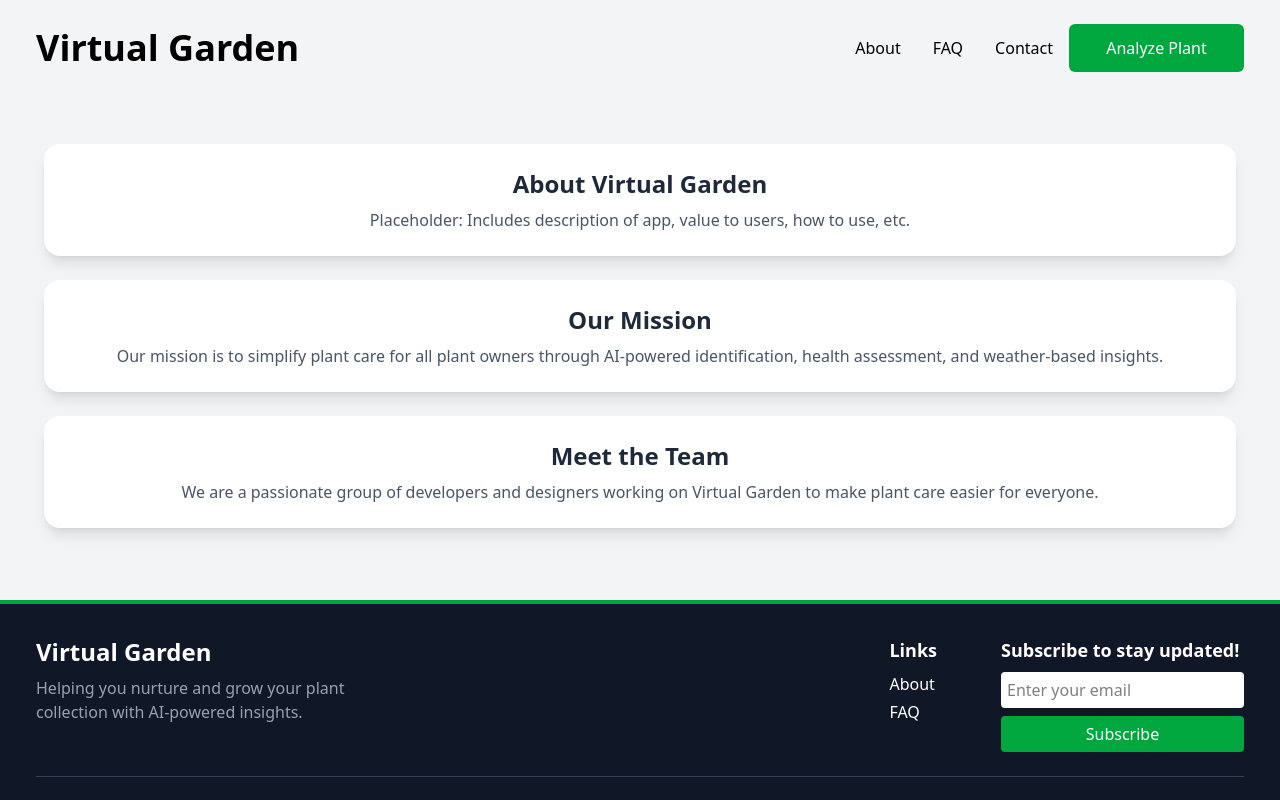
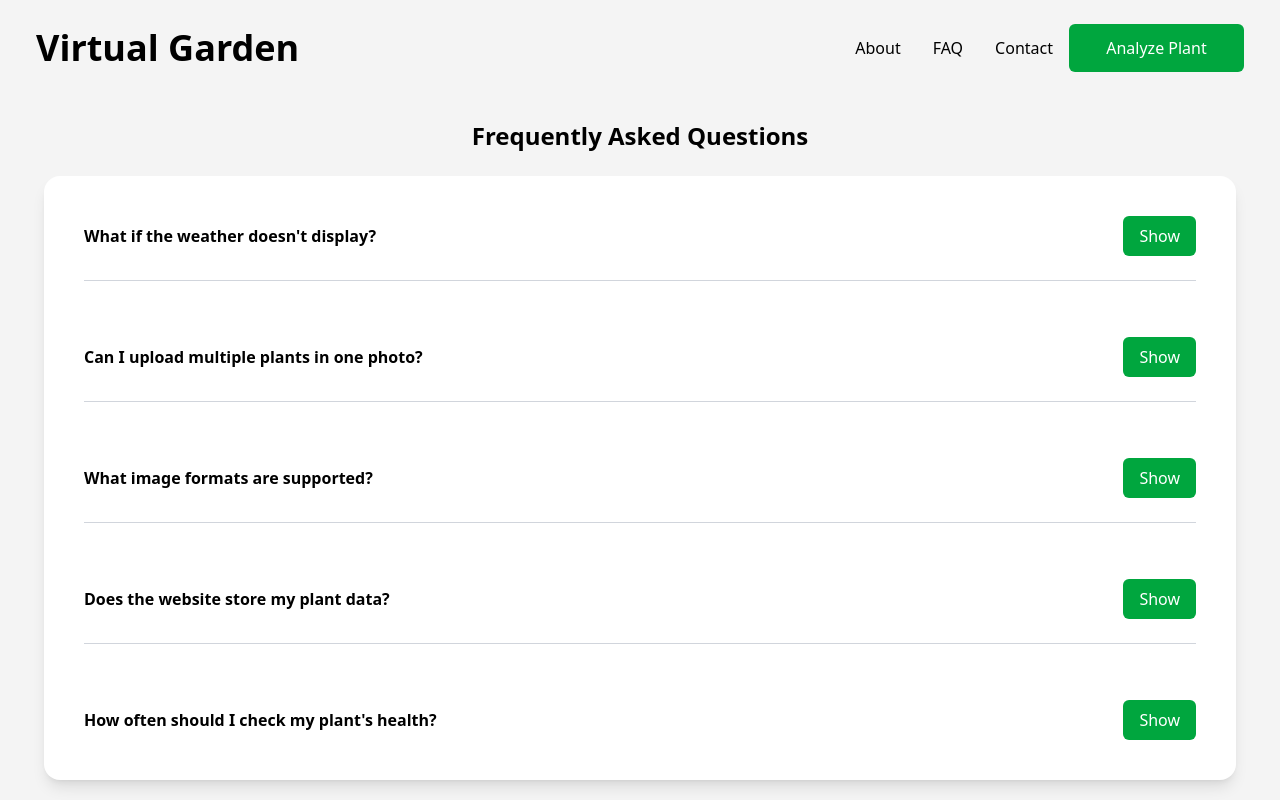
Before and after one commit to jxa94/Demo-deploy-for-vine-22, a React (Vite) app in the folder app/: page /About in a window 1280 px wide. Shown: the top 800 px of the page. Built offline with nearby package versions, Linux system fonts and the light colour scheme; no server answers.

Commit message:
Update About.jsx

```diff
--- a/app/src/pages/About.jsx
+++ b/app/src/pages/About.jsx
@@ -1,36 +1,55 @@
+import Navbar from '../components/Navbar';
 import React from 'react';
-import Navbar from '../components/Navbar';
+import { useState } from 'react';
 
-const About = () => {
+const FAQ = () => {
+
+    const [openIndex, setOpenIndex] = useState(null);
+
+    const faqs = [
+        { question: "What if the weather doesn't display?", answer: "If the webpage does not display the weather, please ensure that location access is granted and try uploading the photo again." },
+        { question: "Can I upload multiple plants in one photo?", answer: "It's recommended to upload one plant per photo. If there are multiple plants, the AI may misidentify the species or provide inaccurate health information." },
+        { question: "What image formats are supported?" , answer: "Currently, we support PNG, JPEG, JPG, WEBP, or GIF formats. Please ensure your image is in one of these formats before uploading." },
+        { question: "Does the website store my plant data?", answer: "Sorry, we don't have this function yet. The data will be deleted after you exit the analyze page." },
+        { question: "How often should I check my plant's health?", answer: "You can check as often as you'd like! However, we suggest uploading a new photo every 1–2 weeks or after any major change in appearance to monitor your plant's condition." }
+
+        /* Add or edit questions and answers as needed */
+    ];
+
+    const toggleAnswer = (index) => {
+    setOpenIndex(openIndex === index ? null : index);
+};
+
 return (
-    <div className="bg-gray-100">
+    <div>
         <Navbar />
-      <div className="md:text-center max-w-[1240px] mx-auto px-6 py-12">
+        <div className="max-w-[1240px] mx-auto p-6">
+            <h2 className="text-2xl font-bold text-center mb-6 ">Frequently Asked Questions</h2>
             <div className="bg-white p-6 rounded-2xl shadow-lg mb-6">
-          <h2 className="text-2xl font-semibold text-gray-800">About Virtual Garden</h2>
-          <p className="text-gray-600 mt-2">
-            Placeholder: Includes description of app, value to users, how to use, etc.
-          </p>
+                {faqs.map((faq, index) => (
+                    <div key={index} className="p-4">
+                        <div className="flex justify-between items-center">
+                            <p className="font-semibold">{faq.question}</p>
+                            <button
+                                className="bg-green-600 text-white px-4 py-2 rounded-md transition-all duration-300 hover:bg-green-700"
+                                onClick={() => toggleAnswer(index)}
+                            >
+                                {openIndex === index ? "Hide" : "Show"}
+                            </button>
                         </div>
 
-        <div className="bg-white p-6 rounded-2xl shadow-lg mb-6">
-          <h2 className="text-2xl font-semibold text-gray-800">Our Mission</h2>
-          <p className="text-gray-600 mt-2">
-            Our mission is to simplify plant care for all plant owners through AI-powered
-            identification, health assessment, and weather-based insights.
-          </p>
+                        {/* Sliding animation */}
+                        <div className={`overflow-hidden transition-all duration-500 ease-in-out ${openIndex === index ? "max-h-40 opacity-100 mt-2" : "max-h-0 opacity-0"}`}>
+                            <p className="text-gray-600 mb-4">{faq.answer}</p>
                         </div>
 
-        <div className="bg-white p-6 rounded-2xl shadow-lg mb-6">
-          <h2 className="text-2xl font-semibold text-gray-800">Meet the Team</h2>
-          <p className="text-gray-600 mt-2">
-            We are a passionate group of developers and designers working on Virtual Garden to
-            make plant care easier for everyone.
-          </p>
+                        {index < faqs.length - 1 && <hr className="border-gray-300 my-6" />}
+                    </div>
+                ))}
             </div>
         </div>
     </div>
 );
-}
+};
 
-export default About;
+export default FAQ;
```
Lines whose indentation alone changed are shown as unchanged.
